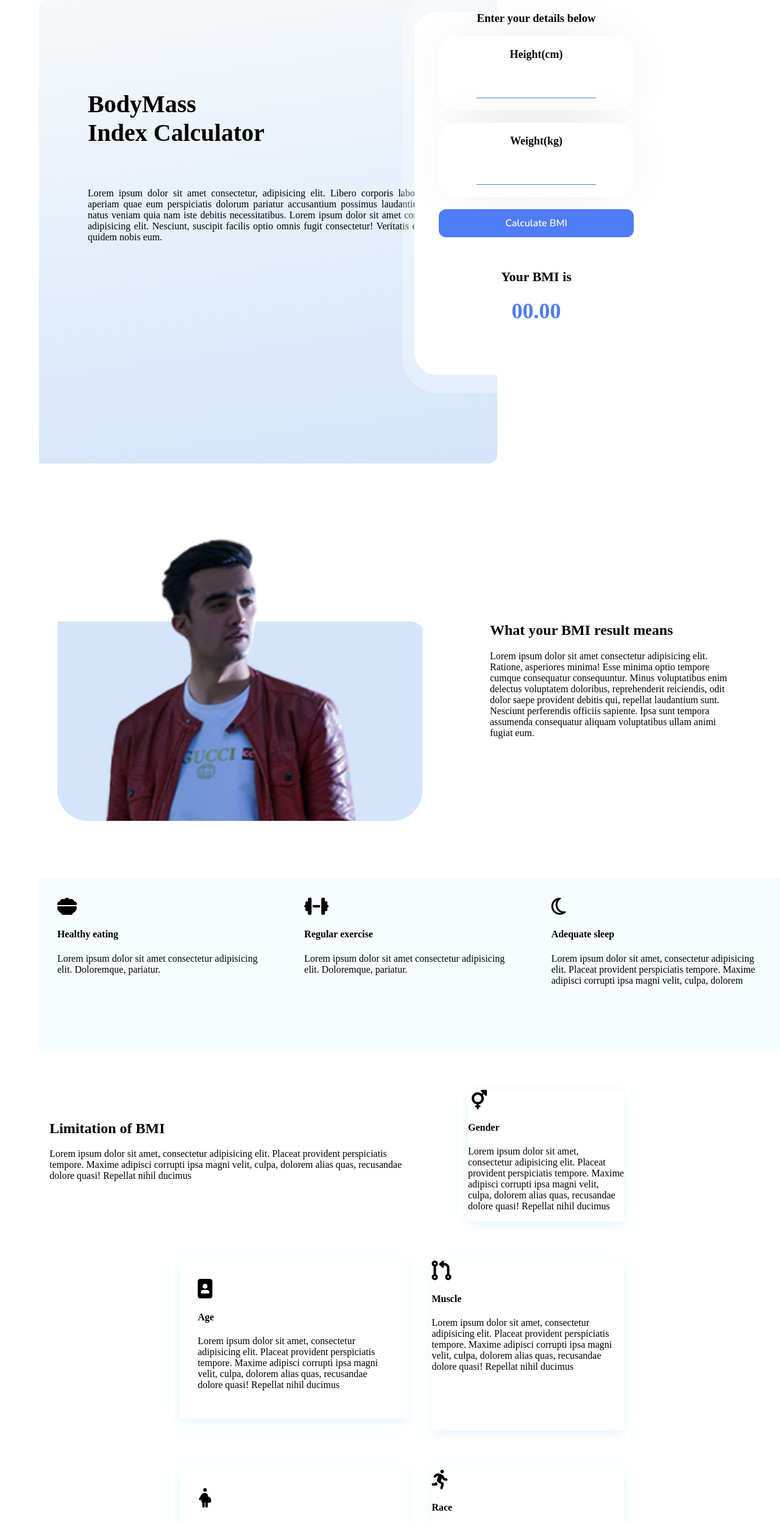
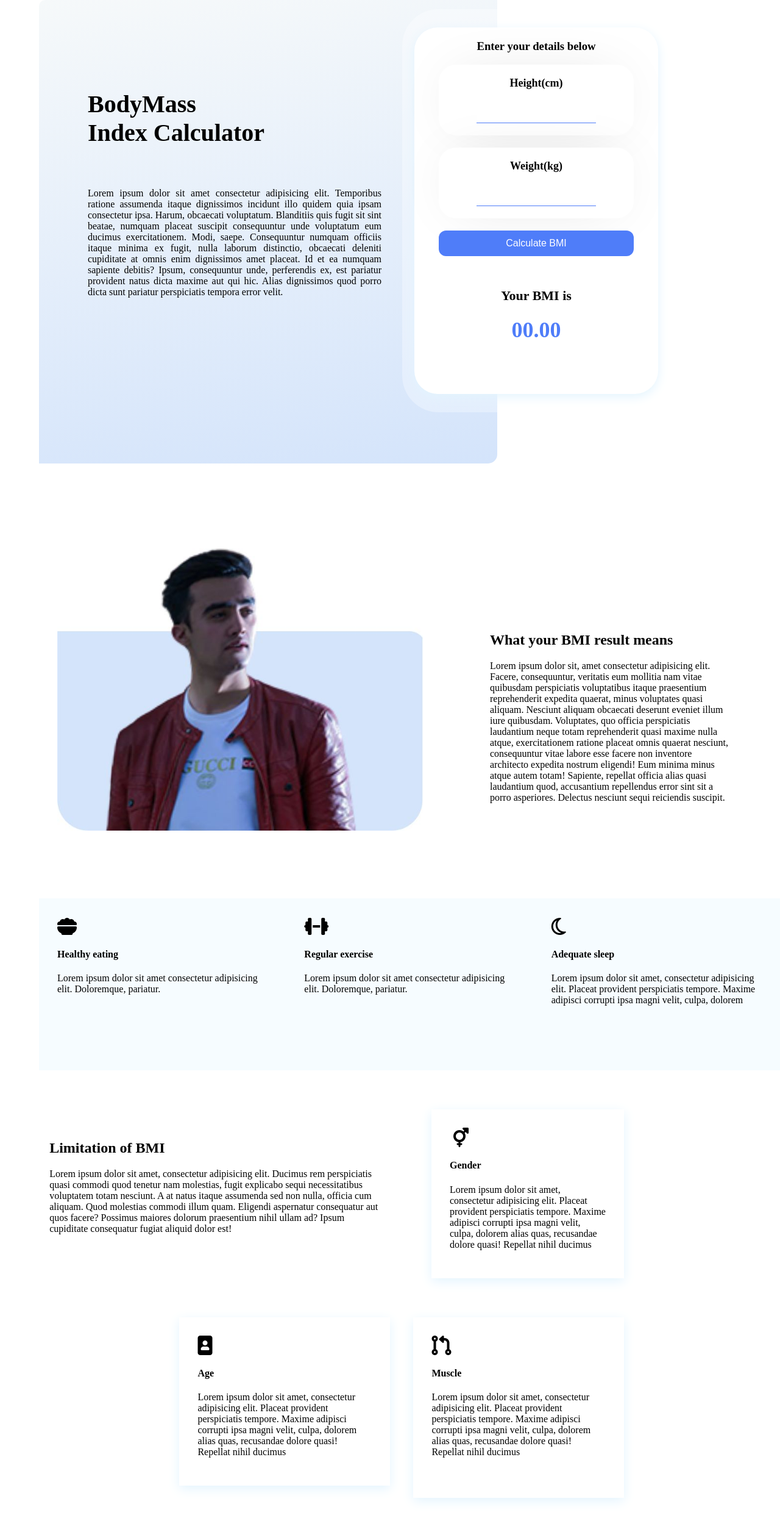
Before and after one commit to Olajuwon1962/BMI-Calculator, a plain HTML site: page index.html in a window 1280 px wide. Shown: the top 2494 px of the page at 61% size. Drawn offline with nearby package versions, Linux system fonts and the light colour scheme.

Commit message:
second commit

```diff
--- a/index.html
+++ b/index.html
@@ -14,10 +14,7 @@
 
 <h1>Body<span>Mass </span><br>Index Calculator </h1>
 <p>
-    Lorem ipsum dolor sit amet consectetur, adipisicing elit. Libero corporis labore error, aperiam quae eum
-    perspiciatis dolorum pariatur accusantium possimus laudantium id et natus veniam quia nam iste debitis
-    necessitatibus. Lorem ipsum dolor sit amet consectetur adipisicing elit. Nesciunt, suscipit facilis optio omnis
-    fugit consectetur! Veritatis excepturi quidem nobis eum.
+    Lorem ipsum dolor sit amet consectetur adipisicing elit. Temporibus ratione assumenda itaque dignissimos incidunt illo quidem quia ipsam consectetur ipsa. Harum, obcaecati voluptatum. Blanditiis quis fugit sit sint beatae, numquam placeat suscipit consequuntur unde voluptatum eum ducimus exercitationem. Modi, saepe. Consequuntur numquam officiis itaque minima ex fugit, nulla laborum distinctio, obcaecati deleniti cupiditate at omnis enim dignissimos amet placeat. Id et ea numquam sapiente debitis? Ipsum, consequuntur unde, perferendis ex, est pariatur provident natus dicta maxime aut qui hic. Alias dignissimos quod porro dicta sunt pariatur perspiciatis tempora error velit.
 </p>
         </div>
 
@@ -41,9 +38,9 @@
             <p class="comment"></p>
         </div>
     </div>
-</div>
+    </div>
 
-        </div>
+    </div>
     </div>
 
     <div class="pic-box">
@@ -53,11 +50,7 @@
         <div class="container4">
             <h2> What your BMI result means</h2>
             <p>
-                Lorem ipsum dolor sit amet consectetur adipisicing elit. Ratione, asperiores minima! Esse minima optio
-                tempore
-                cumque consequatur consequuntur. Minus voluptatibus enim delectus voluptatem doloribus, reprehenderit
-                reiciendis, odit dolor saepe provident debitis qui, repellat laudantium sunt. Nesciunt perferendis officiis
-                sapiente. Ipsa sunt tempora assumenda consequatur aliquam voluptatibus ullam animi fugiat eum.
+            Lorem ipsum dolor sit, amet consectetur adipisicing elit. Facere, consequuntur, veritatis eum mollitia nam vitae quibusdam perspiciatis voluptatibus itaque praesentium reprehenderit expedita quaerat, minus voluptates quasi aliquam. Nesciunt aliquam obcaecati deserunt eveniet illum iure quibusdam. Voluptates, quo officia perspiciatis laudantium neque totam reprehenderit quasi maxime nulla atque, exercitationem ratione placeat omnis quaerat nesciunt, consequuntur vitae labore esse facere non inventore architecto expedita nostrum eligendi! Eum minima minus atque autem totam! Sapiente, repellat officia alias quasi laudantium quod, accusantium repellendus error sint sit a porro asperiores. Delectus nesciunt sequi reiciendis suscipit.
             </p>
         </div>
     </div>
@@ -88,10 +81,7 @@
             <div class="container8">
                 <p>
                 <h2>Limitation of BMI </h2>
-                Lorem ipsum dolor sit amet, consectetur adipisicing elit. Placeat
-                provident perspiciatis tempore. Maxime adipisci corrupti ipsa magni
-                velit, culpa, dolorem alias quas, recusandae dolore quasi! Repellat
-                nihil ducimus
+                Lorem ipsum dolor sit amet, consectetur adipisicing elit. Ducimus rem perspiciatis quasi commodi quod tenetur nam molestias, fugit explicabo sequi necessitatibus voluptatem totam nesciunt. A at natus itaque assumenda sed non nulla, officia cum aliquam. Quod molestias commodi illum quam. Eligendi aspernatur consequatur aut quos facere? Possimus maiores dolorum praesentium nihil ullam ad? Ipsum cupiditate consequatur fugiat aliquid dolor est!
                 </p>
             </div>
             <div class="container9">
--- a/style.css
+++ b/style.css
@@ -1,5 +1,3 @@
-@import url("https://fonts.googleapis.com/css2?family=Nunito:wght@600;700;800;900&display=swap");
-
 
 body {
     margin: 0;
@@ -10,6 +8,7 @@ body {
 .front-container {
     display: flex;
     padding-bottom: 60px;
+    /* background-color: darkred; */
 }
 
 .container1 {
@@ -23,12 +22,16 @@ body {
                     position: relative;
                     display: block;
                     margin: 0 5% 20px;
+                    padding-right: 190px;
+
 }
           .container2 {
               position:middle ;
               left: 20%;
               top: 20%;
               transform: translate(-50%, 0%);
+
+
           }
 
           .box {
@@ -38,7 +41,12 @@ body {
               text-align: center;
               position: relative;
               margin-bottom: 150px;
+              margin-top: 45px;
+              box-shadow: 0 5px 18px #e3f4fe;
           }
+                  .box h3{
+                    padding-top: 20px;
+                  }
 
           .box::before {
               content: "";
@@ -192,6 +200,7 @@ body {
 .container9 {
     flex-basis: 25%;
     box-shadow: 0 5px 18px #e3f4fe;
+    padding: 30px;
 }
 
 .Bmi1-box {
@@ -211,6 +220,8 @@ body {
 .container11 {
     flex: 1;
     box-shadow: 0 5px 18px #e3f4fe;
+    padding:30px ;
+    padding-bottom: -40px;
 }
 
 .Bmi2-box {
@@ -230,4 +241,6 @@ body {
 .container13 {
     flex: 1;
     box-shadow: 0 5px 18px #e3f4fe;
+    padding: 30px;
+    padding-bottom: -40px;
 }
```
